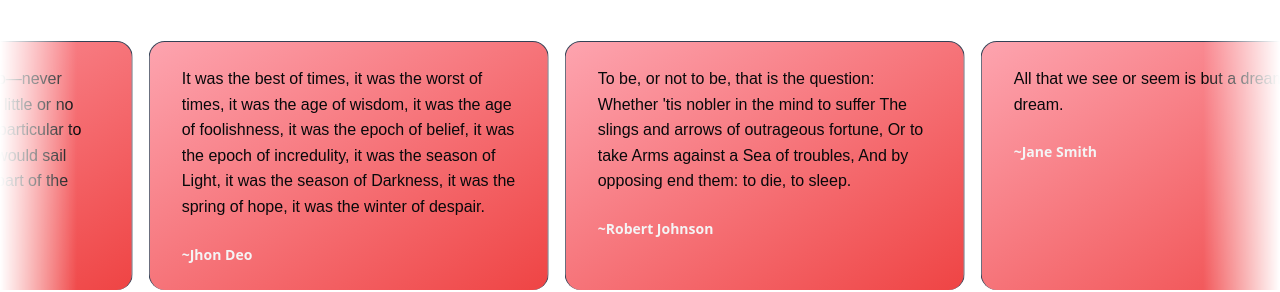
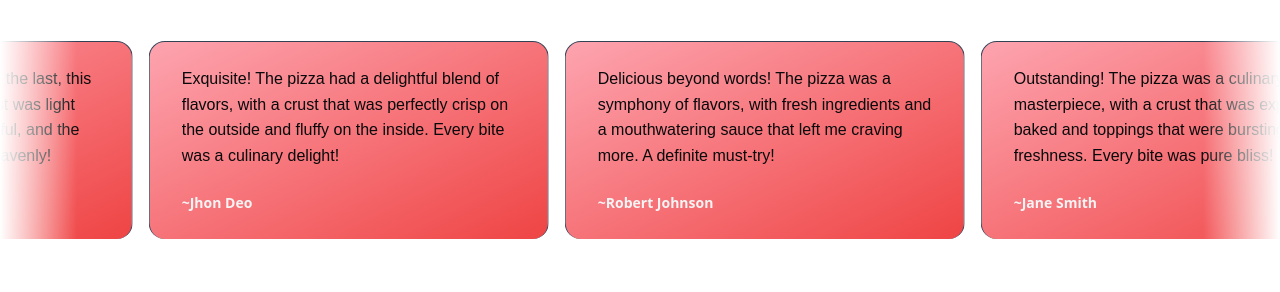
Before and after one commit to akadeepesh/PizzaTheatre, a Next.js app in the folder pizza-delivery-app-client/: page / in a window 1280 px wide. Shown: the part 1120-1412 px from the top of the page. Built offline with nearby package versions, Linux system fonts and the light colour scheme; no server answers; a web font is replaced by a local one.

Commit message:
Updated reviews, UI and some links

```diff
--- a/pizza-delivery-app-client/components/Navbar.tsx
+++ b/pizza-delivery-app-client/components/Navbar.tsx
@@ -5,13 +5,6 @@ import { SignInButton, SignUpButton, SignOutButton } from "@clerk/nextjs";
 import { UserButton, useUser } from "@clerk/nextjs";
 import { ModeToggle } from "./ModeToggle";
 import Link from "next/link";
-import { FontAwesomeIcon } from "@fortawesome/react-fontawesome";
-import {
-  faCartShopping,
-  faBars,
-  faHouse,
-  faUser,
-} from "@fortawesome/free-solid-svg-icons";
 
 import {
   Tooltip,
@@ -74,8 +67,11 @@ const Navbar = () => {
           className={`scroll-m-20 text-3xl md:text-4xl font-extrabold tracking-tight lg:text-5xl font-ProtestRevolution ${
             isScrolled ? "dark:text-secondary text-primary" : "text-primary"
           }`}
+          onClick={() => {
+            router.push(`/`);
+          }}
         >
-          <Link href="/">Pizza Theater</Link>
+          Pizza Theater
           <Separator
             className={`${
               isScrolled ? "dark:bg-secondary bg-primary" : "bg-primary"
@@ -206,8 +202,11 @@ const Navbar = () => {
                 variant={"link"}
                 size={"sm"}
                 className="text-sm font-Anta dark:text-foreground transition-none"
+                onClick={() => {
+                  router.push(`/make-your-pizza`);
+                }}
               >
-                <Link href={"/make-your-pizza"}>Create Your Pizza</Link>
+                Create Your Pizza
               </Button>
               <TooltipProvider>
                 <Tooltip>
--- a/pizza-delivery-app-client/components/Feedback.tsx
+++ b/pizza-delivery-app-client/components/Reviews.tsx
@@ -50,31 +50,32 @@ const people = [
 const testimonials = [
   {
     quote:
-      "It was the best of times, it was the worst of times, it was the age of wisdom, it was the age of foolishness, it was the epoch of belief, it was the epoch of incredulity, it was the season of Light, it was the season of Darkness, it was the spring of hope, it was the winter of despair.",
+      "Exquisite! The pizza had a delightful blend of flavors, with a crust that was perfectly crisp on the outside and fluffy on the inside. Every bite was a culinary delight!",
     name: "Jhon Deo",
   },
   {
     quote:
-      "To be, or not to be, that is the question: Whether 'tis nobler in the mind to suffer The slings and arrows of outrageous fortune, Or to take Arms against a Sea of troubles, And by opposing end them: to die, to sleep.",
+      "Delicious beyond words! The pizza was a symphony of flavors, with fresh ingredients and a mouthwatering sauce that left me craving more. A definite must-try!",
     name: "Robert Johnson",
   },
   {
-    quote: "All that we see or seem is but a dream within a dream.",
+    quote:
+      "Outstanding! The pizza was a culinary masterpiece, with a crust that was expertly baked and toppings that were bursting with freshness. Every bite was pure bliss!",
     name: "Jane Smith",
   },
   {
     quote:
-      "It is a truth universally acknowledged, that a single man in possession of a good fortune, must be in want of a wife.",
+      "Phenomenal! This pizza exceeded all expectations, with a perfect balance of flavors and a crust that was simply divine. It's safe to say, this is now my go-to pizza spot!",
     name: "Emily Davis",
   },
   {
     quote:
-      "Call me Ishmael. Some years ago—never mind how long precisely—having little or no money in my purse, and nothing particular to interest me on shore, I thought I would sail about a little and see the watery part of the world.",
+      "Spectacular! From the first bite to the last, this pizza was a true delight. The crust was light and airy, the toppings were flavorful, and the overall experience was simply heavenly!",
     name: "Tyler Durden",
   },
 ];
 
-const Feedback = () => {
+const Reviews = () => {
   return (
     <div className="flex justify-center h-screen">
       <div className="flex mt-32">
@@ -95,4 +96,4 @@ const Feedback = () => {
   );
 };
 
-export default Feedback;
+export default Reviews;
--- a/pizza-delivery-app-client/pages/dashboard/admin.tsx
+++ b/pizza-delivery-app-client/pages/dashboard/admin.tsx
@@ -1,4 +1,4 @@
-import Feedback from "@/components/Feedback";
+import Feedback from "@/components/Reviews";
 import React from "react";
 
 const Admin = () => {
--- a/pizza-delivery-app-client/pages/index.tsx
+++ b/pizza-delivery-app-client/pages/index.tsx
@@ -1,4 +1,4 @@
-import Feedback from "@/components/Feedback";
+import Feedback from "@/components/Reviews";
 import Landing from "@/components/Landing";
 import Head from "next/head";
 
```
